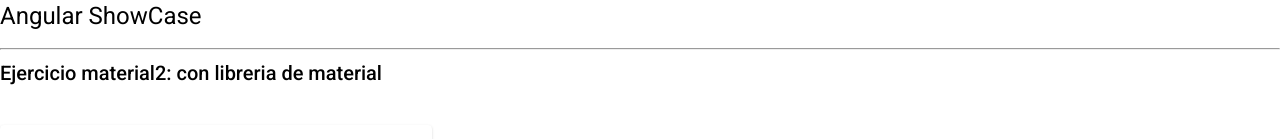
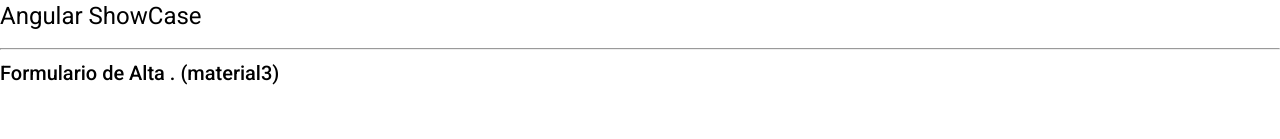
Before and after one commit to MiguelAngelAltes/angularshowcase, an Angular app: page / in a window 1280 px wide. Shown: the top 139 px of the page. Built offline with nearby package versions, Linux system fonts and the light colour scheme; grey boxes are pictures that could not be loaded.

Commit message:
Añado un titulo nuevo en material3

```diff
--- a/src/app/app.component.html
+++ b/src/app/app.component.html
@@ -1,7 +1,9 @@
 <h1>{{titulo}}</h1>
 <hr>
+<app-material3></app-material3>
+<!--
+<hr>
 <app-material2></app-material2>
-<!--
 <app-material1></app-material1>
 <hr>
 <app-vending-machine></app-vending-machine>
--- a/src/app/components/material3/material3.component.html
+++ b/src/app/components/material3/material3.component.html
@@ -1 +1 @@
-<p>material3 works!</p>
+<h2>Formulario de Alta . (material3)</h2>
--- a/src/app/components/material3/material3.component.ts
+++ b/src/app/components/material3/material3.component.ts
@@ -1,15 +1,13 @@
-import { Component, OnInit } from '@angular/core';
+import { Component } from '@angular/core';
 
 @Component({
   selector: 'app-material3',
   templateUrl: './material3.component.html',
   styleUrls: ['./material3.component.css']
 })
-export class Material3Component implements OnInit {
+export class Material3Component {
 
-  constructor() { }
 
-  ngOnInit(): void {
-  }
+
 
 }
```
